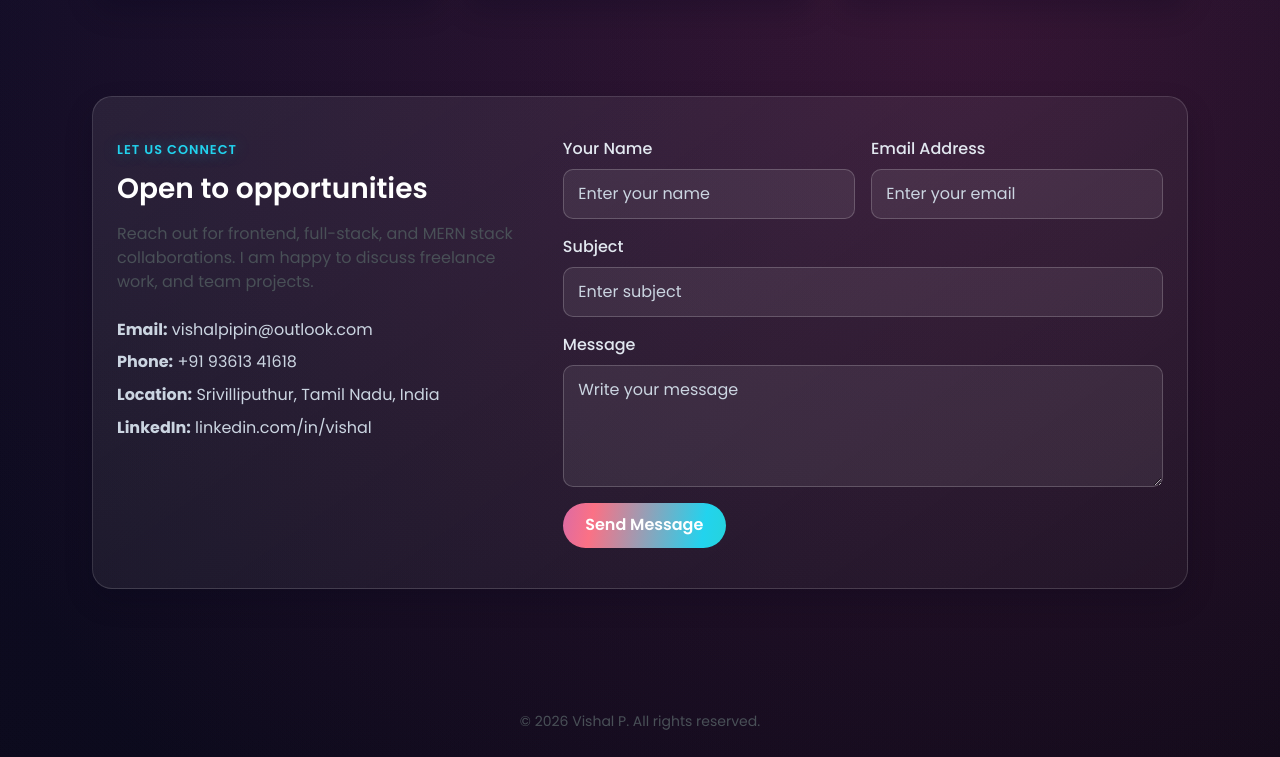
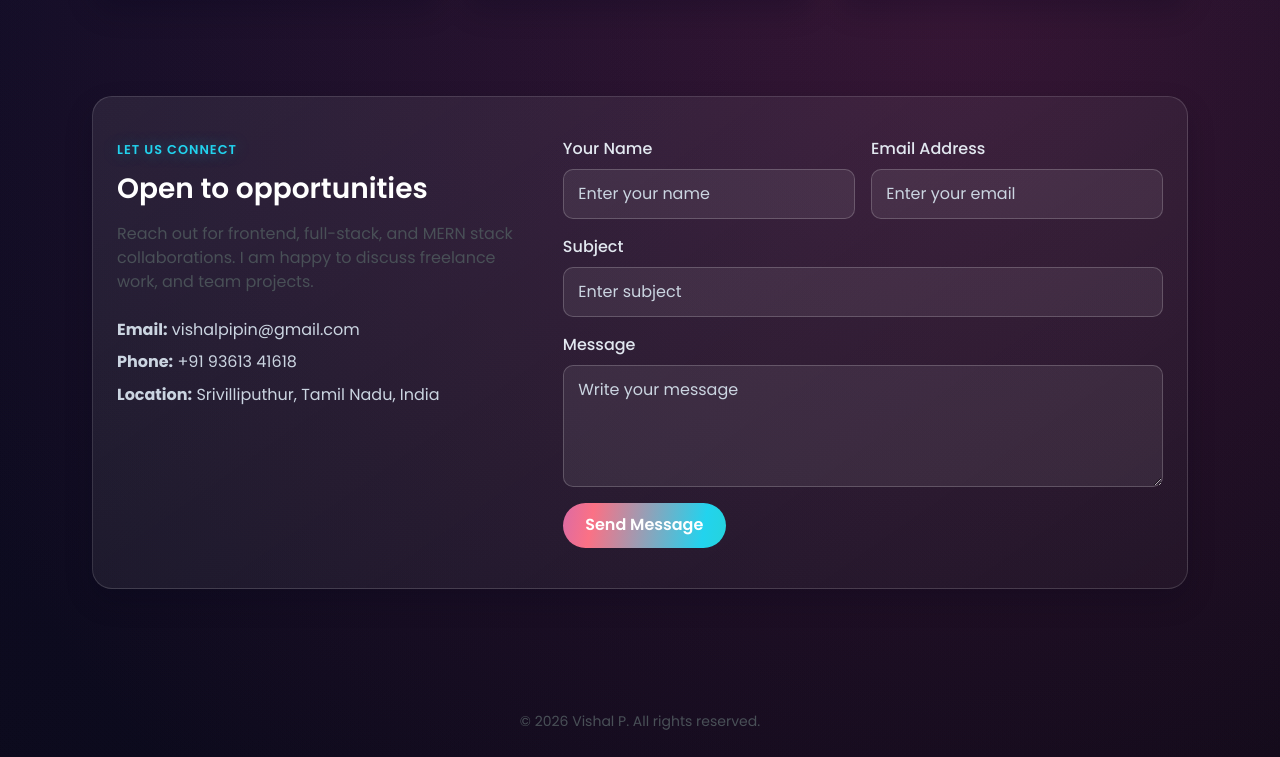
Before and after one commit to Vishal9361/portfolio, a plain HTML site: page index.html in a window 1280 px wide. Shown: the part 3011-3768 px from the top of the page. Drawn offline with nearby package versions, Linux system fonts and the light colour scheme.

Commit message:
save changes

```diff
--- a/index.html
+++ b/index.html
@@ -251,10 +251,9 @@
               I am happy to discuss freelance work, and team projects.
             </p>
             <ul class="list-unstyled contact-list mb-0">
-              <li><strong>Email:</strong> vishalpipin@outlook.com</li>
+              <li><strong>Email:</strong> vishalpipin@gmail.com</li>
               <li><strong>Phone:</strong> +91 93613 41618</li>
               <li><strong>Location:</strong> Srivilliputhur, Tamil Nadu, India</li>
-              <li><strong>LinkedIn:</strong> linkedin.com/in/vishal</li>
             </ul>
           </div>
           <div class="col-lg-7">
```
